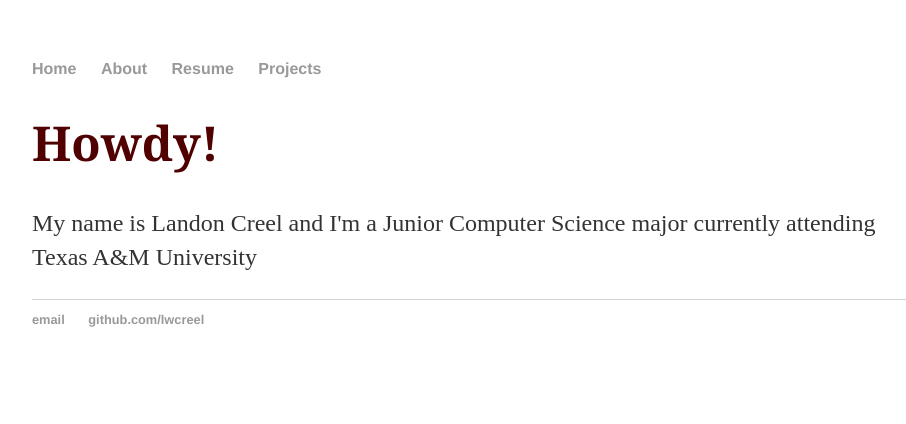
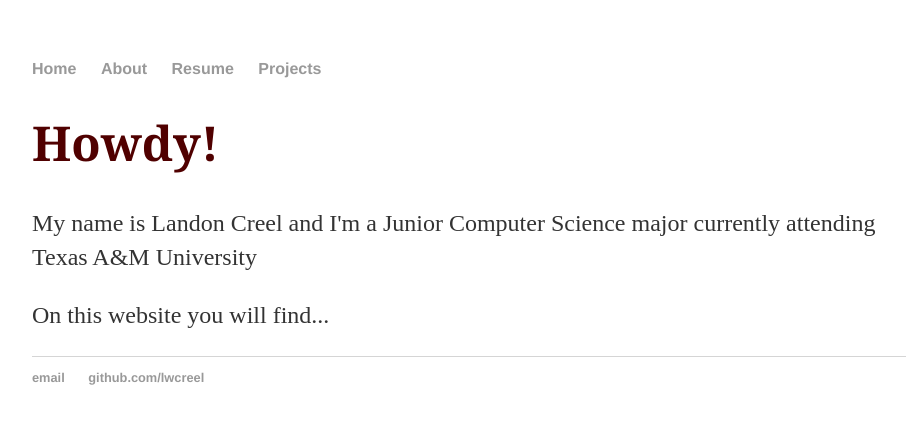
Before and after one commit to lwcreel/lwcreel.github.io, a Jekyll site: the page built from index.html, in a window 1280 px wide. Shown: the top 424 px of the page, without its empty margins (160-1066 px from the left). Built offline with Jekyll 4.4.1, drawn with Linux system fonts in a browser that asks for light colours.

Commit message:
git commit

```diff
--- a/index.html
+++ b/index.html
@@ -5,4 +5,5 @@ title: Landon Creel
 <div class="blurb">
 	<h1>Howdy!</h1>
 	<p>My name is Landon Creel and I'm a Junior Computer Science major currently attending Texas A&M University</p>
+	<p>On this website you will find...</p>
 </div><!-- /.blurb -->
```
